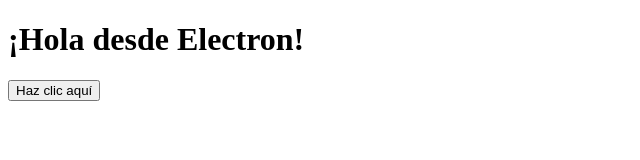
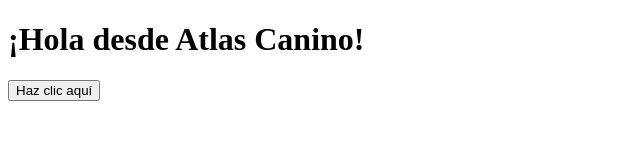
Before and after one commit to YaelPerez/APP-Atlas-Canino, an Electron app: page index.html in a window 800 px wide. Shown: the whole page, without its empty margins (0-640 px from the left). Drawn offline with Linux system fonts and the light colour scheme.

Commit message:
Se actualiza mensaje de saludo

```diff
--- a/index.html
+++ b/index.html
@@ -6,7 +6,7 @@
     <title>Atlas Canino</title>
 </head>
 <body>
-    <h1>¡Hola desde Electron!</h1>
+    <h1>¡Hola desde Atlas Canino!</h1>
     <button onclick="alert('¡Hola!')">Haz clic aquí</button>
 </body>
 </html>
--- a/package.json
+++ b/package.json
@@ -1,6 +1,6 @@
 {
   "name": "Atlas-Canino",
-  "version": "1.0.0",
+  "version": "1.0.1",
   "main": "main.js",
   "scripts": {
     "start": "electron .",
```
Also changed, not shown: 2 other files.
